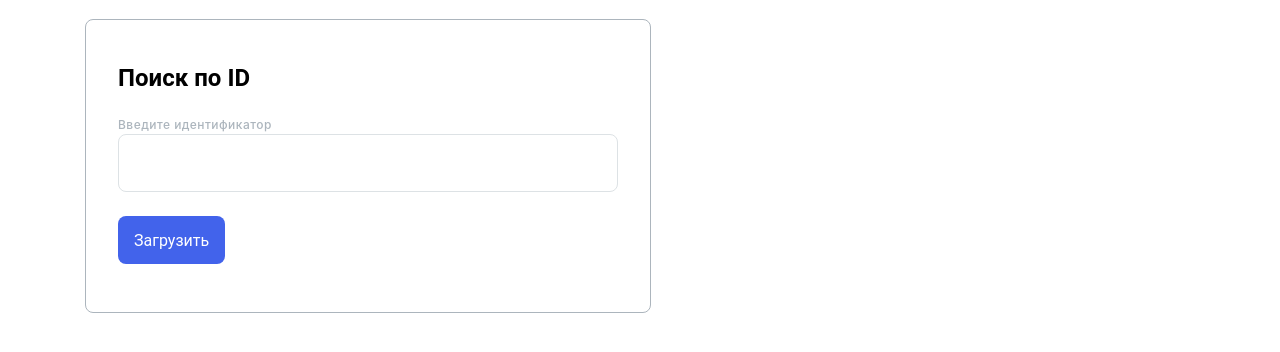
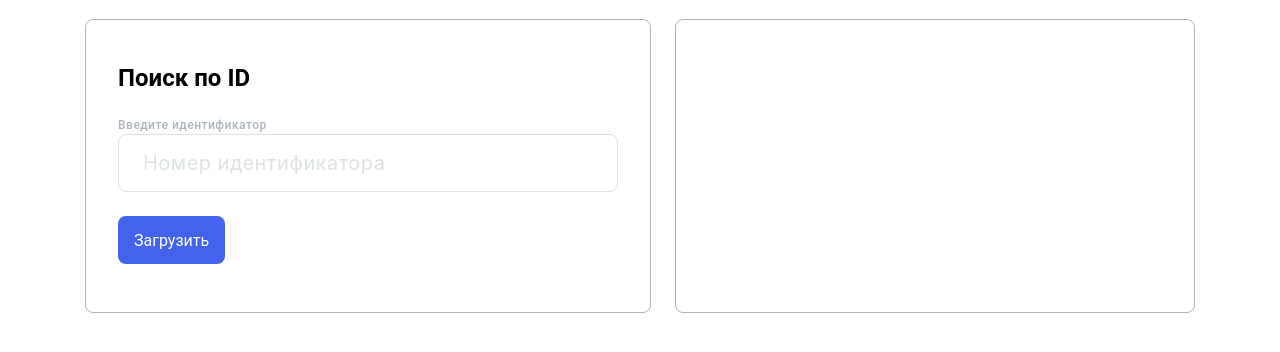
Before and after one commit to modemyc/json-server, a website: page index.html in a window 1280 px wide. Shown: the part 70-422 px from the top of the page. Drawn offline with Linux system fonts and the light colour scheme.

Commit message:
work in progress (WIP)

```diff
--- a/assets/main.css
+++ b/assets/main.css
@@ -3,6 +3,8 @@
 @import '../components/button/button.css';
 @import '../components/form/form.css';
 @import '../components/form/input.css';
+@import '../components/result/result.css';
+@import '../components/desk/desk.css';
 
 :root {
     --white: #ffffff;
--- /dev/null
+++ b/components/desk/desk.css
@@ -0,0 +1,6 @@
+.desk {
+    display: flex;
+    justify-content: space-between;
+    flex-wrap: wrap;
+    grid-gap:24px;
+}
--- a/components/form/form.css
+++ b/components/form/form.css
@@ -4,6 +4,7 @@
     margin-bottom: 8px;
     padding: 24px 32px 24px 32px;
     max-width: 500px;
+    flex-grow: 1;
 }
 
 .form > * {
--- /dev/null
+++ b/components/result/result.css
@@ -0,0 +1,7 @@
+.result {
+    border: 1px solid var(--grey-3);
+    border-radius: 8px;
+    margin-bottom: 8px;
+    align-items: flex-end;
+    flex-grow: 1;
+}
--- a/index.html
+++ b/index.html
@@ -16,18 +16,22 @@
         </header>
         <main class="page__main">
             <div class="container">
-                <form class="form">
+                <div class="desk">
+                    <form class="form load-post-form">
                         <h2 class="form__title">Поиск по ID</h2>
-                    <div class="input input__text">
-                        Введите идентификатор
+                        <div class="input">
+                            <label class="input__text" for="post-id">Введите идентификатор</label>
                             <div class="input__field">
-                            <input type="number" class="input__input">
+                                <input id="post-id" type="number" class="input__input" placeholder="Номер идентификатора">
                             </div>
                         </div>
-                    <button class="button button_primary">
+                        <button class="button button_primary" type="submit">
                             Загрузить
                         </button>
                     </form>
+                    <div class="result"></div>
+                </div>
+
             </div>
         </main>
         <footer></footer>
--- /dev/null
+++ b/package.json
@@ -0,0 +1,5 @@
+{
+  "dependencies": {
+    "json-server": "^1.0.0-beta.3"
+  }
+}
--- a/scripts/fetchPosts.js
+++ b/scripts/fetchPosts.js
@@ -0,0 +1,5 @@
+const loadForm = document.querySelector('.load-post-form');
+const postIdElement = document.querySelector('#post-id');
+const resultField = document.querySelector('.result');
+
+// старт json server npx json-server db.json5
```
Also changed, not shown: 2 other files. Lines whose indentation alone changed are shown as unchanged.
